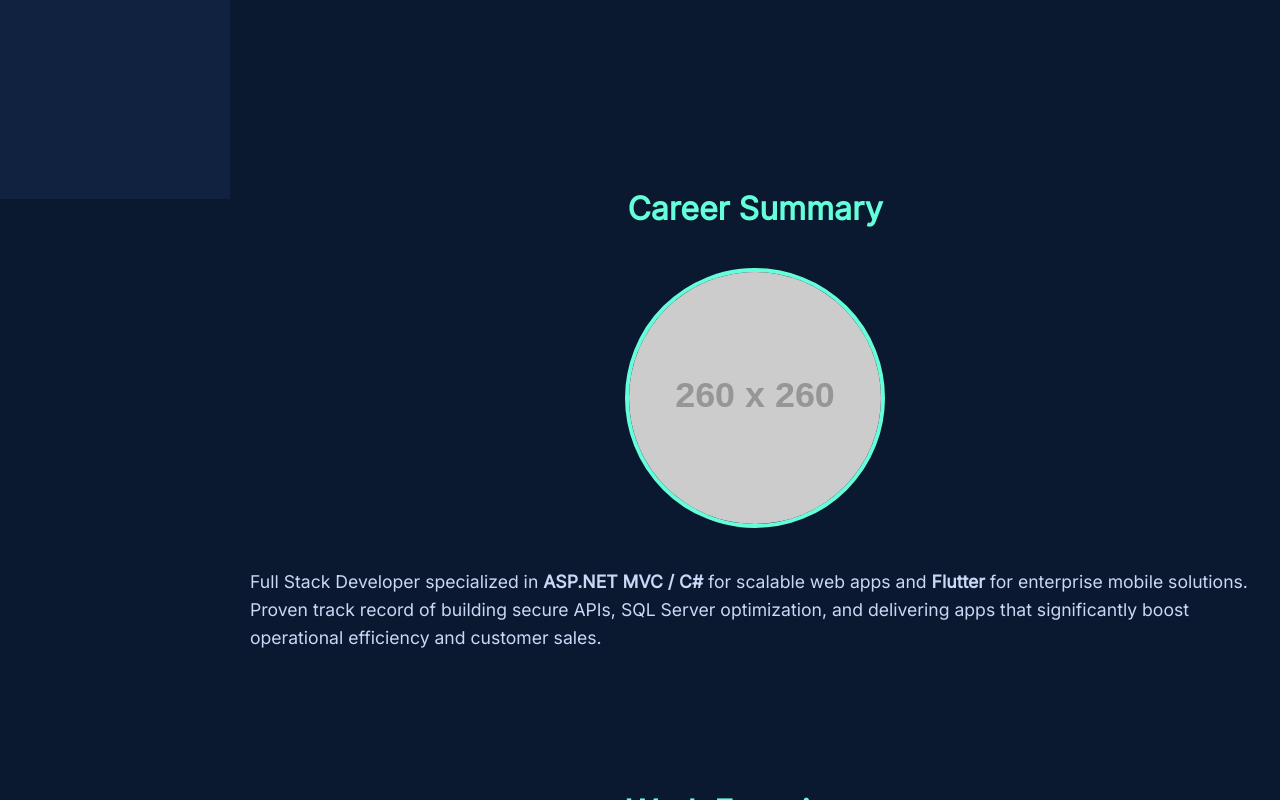
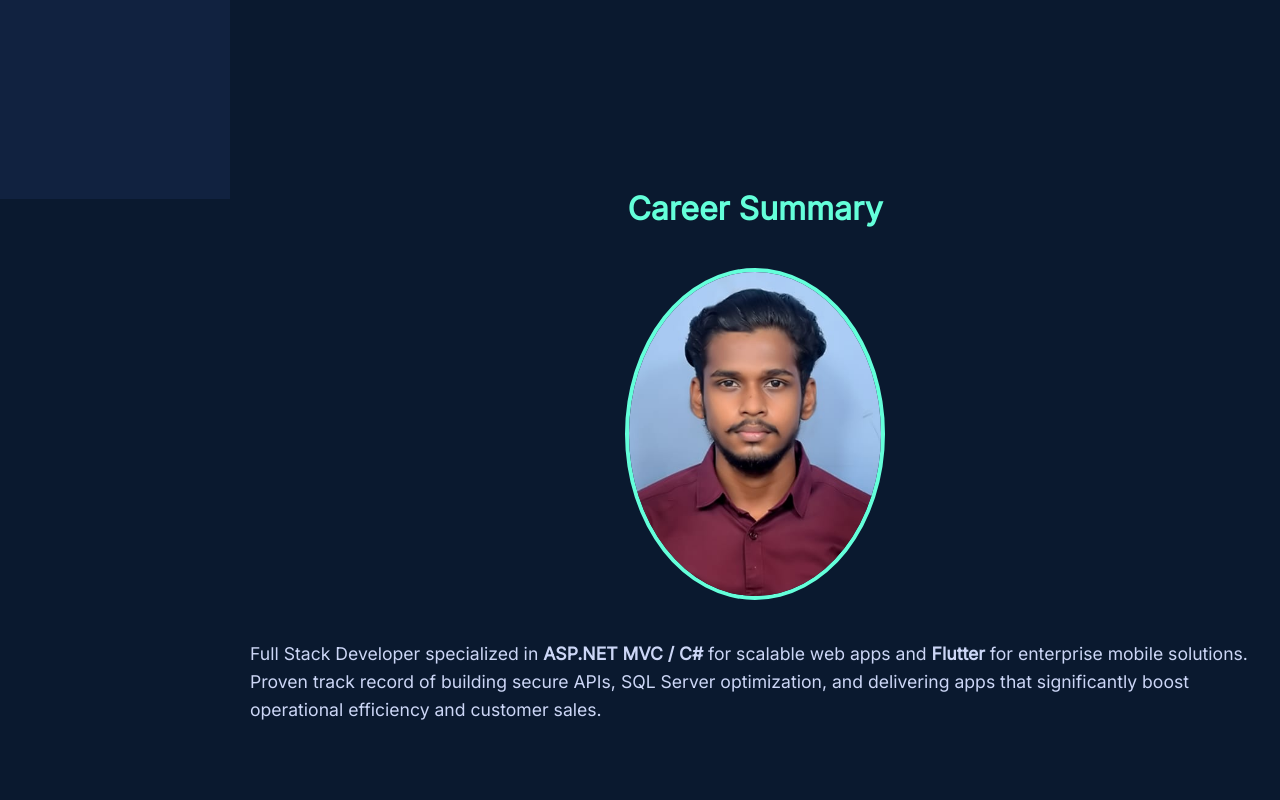
Before and after one commit to ananthakrishnan17/portfolio, a plain HTML site: page index.html in a window 1280 px wide. Shown: the part 601-1401 px from the top of the page. Drawn offline with nearby package versions, Linux system fonts and the light colour scheme; placeholder pictures from the web are drawn by us.

Commit message:
Update index.html

```diff
--- a/index.html
+++ b/index.html
@@ -106,7 +106,7 @@ footer{text-align:center;padding:20px;background:#112240;}
 <section id="about" data-aos="fade-up">
   <h2 class="section-title">Career Summary</h2>
   <div class="about">
-    <img src="https://via.placeholder.com/260" alt="Profile">
+    <img src="Profile.jpeg" alt="Profile">
     <p>
       Full Stack Developer specialized in <strong>ASP.NET MVC / C#</strong> for scalable web apps
       and <strong>Flutter</strong> for enterprise mobile solutions.
```
